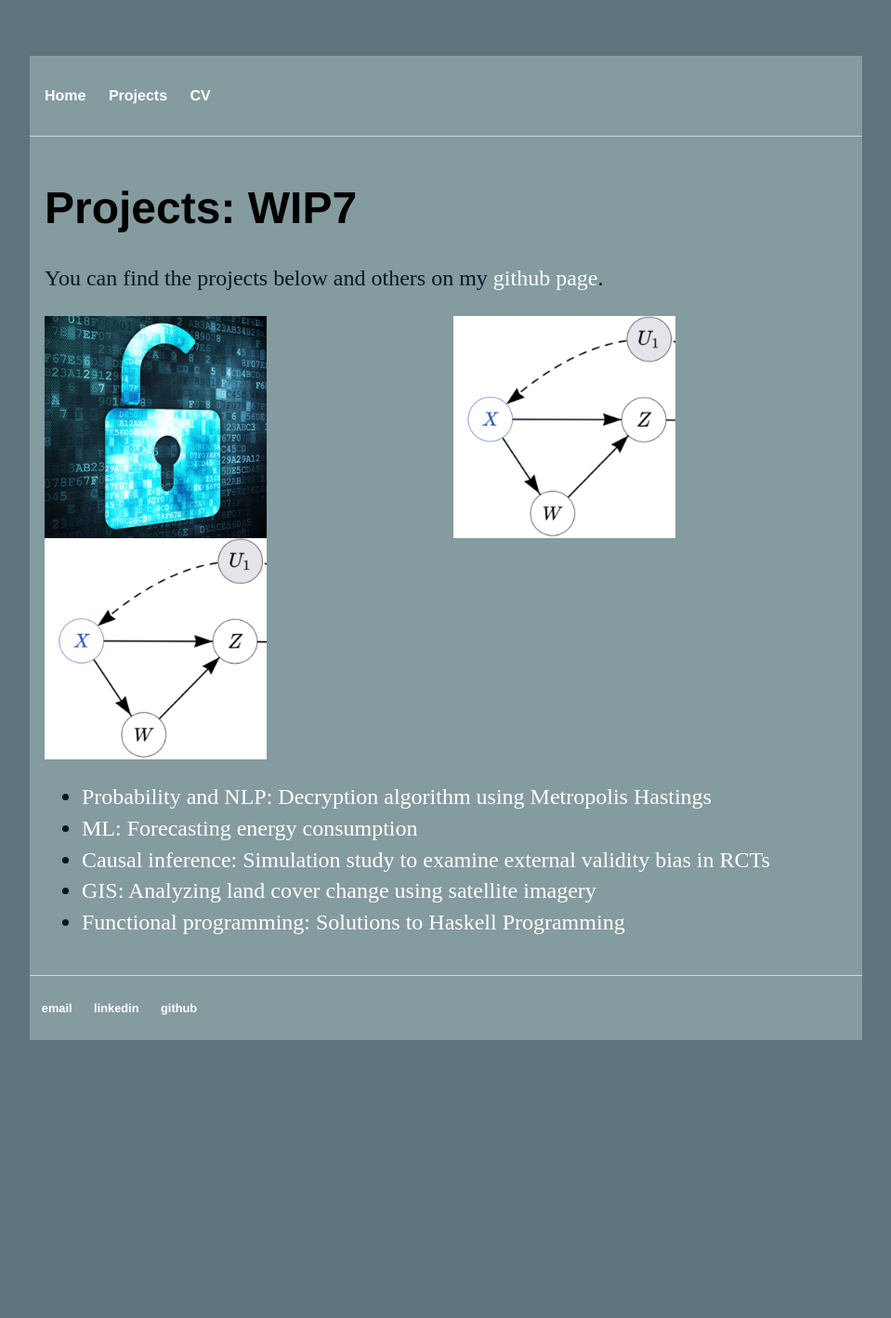
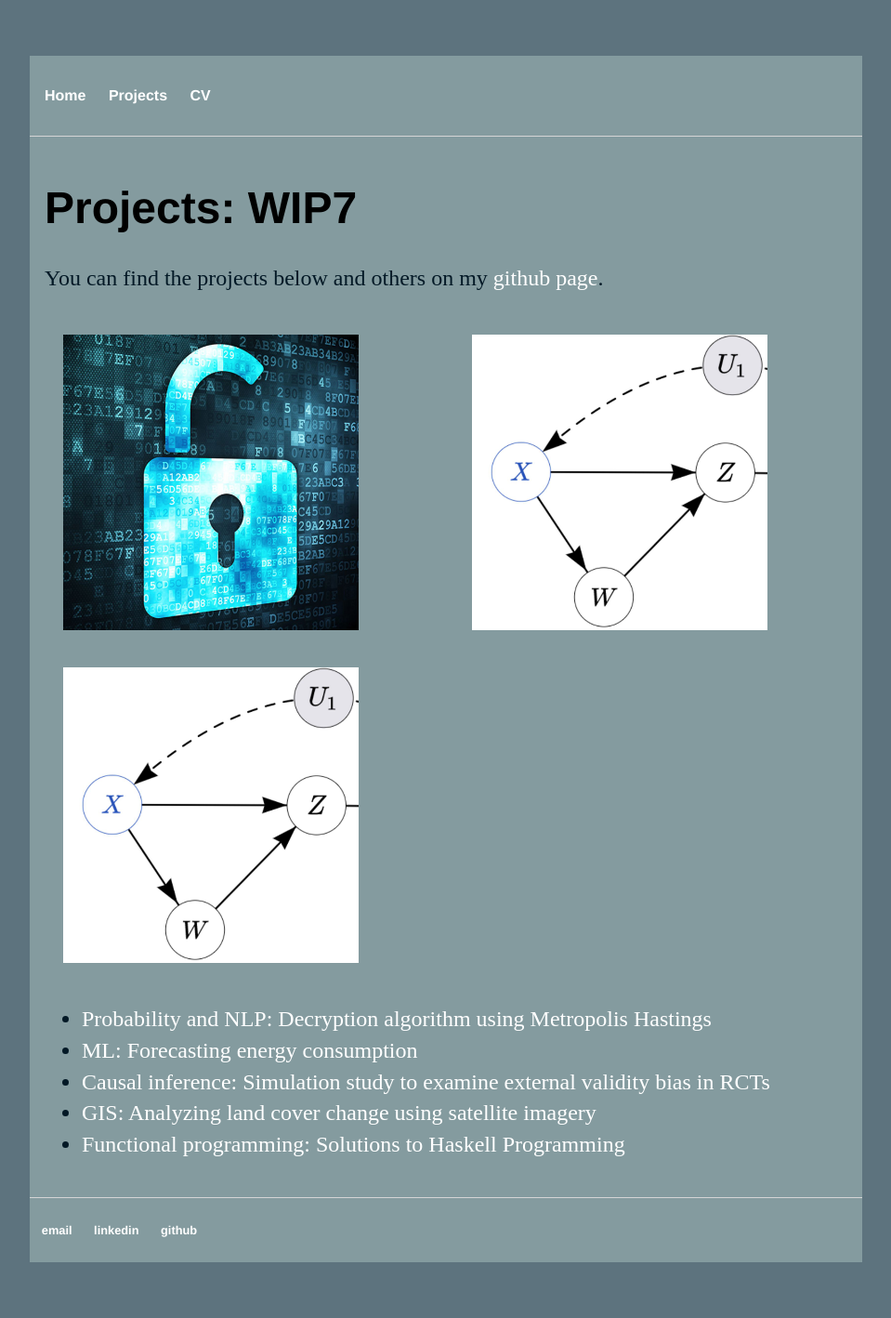
Before and after one commit to trishasingh/trishasingh.github.io, a Jekyll site: the page built from projects/index.html, in a window 1280 px wide. Shown: the whole page at 93% size, without its empty margins (160-1119 px from the left). Built offline with Jekyll 4.4.1, drawn with Linux system fonts in a browser that asks for light colours; before the commit the page ends 1179 px from its top, so only the background shows below that.

Commit message:
project grid (#27)

```diff
--- a/projects/index.html
+++ b/projects/index.html
@@ -9,11 +9,8 @@ title: Trisha Singh's Projects
 
 		.gridimg {
 			position: relative;
-			width: 75%;
-			border-top: 10px;
-			border-bottom: 10px;
-			border-right: 10px;
-			border-left: 10px;
+			width: 100%;
+			padding: 20px
 		}
 
 		.img {
```
